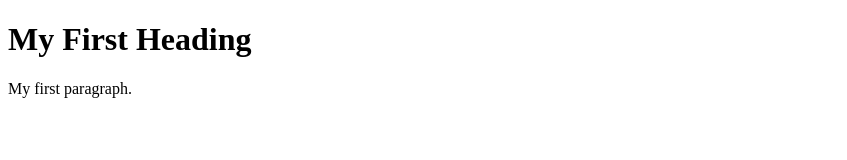
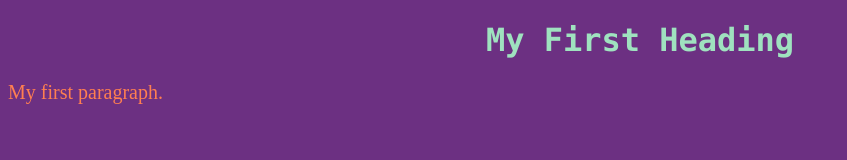
Before and after one commit to HJM-html/HJM-html.github.io, a plain HTML site: page index.html in a window 1280 px wide. Shown: the whole page, without its empty margins (0-847 px from the left). Drawn offline with Linux system fonts and the light colour scheme.

Commit message:
Update index.html

```diff
--- a/index.html
+++ b/index.html
@@ -1,5 +1,25 @@
 <!DOCTYPE html>
 <html>
+<head>
+<style>
+body {
+  background-color: rgb(108, 48,130);
+}
+
+h1 {
+  color: rgb(159, 226, 191);
+  text-align: center;
+  font-family: "lucida console";
+}
+
+p {
+  font-family: "lucida handwriting";
+  font-size: 20px;
+  color: rgb(255,127, 80)
+}
+</style>
+<title>Future Career</title>
+</head>
 <body>
 
 <h1>My First Heading</h1>
```
